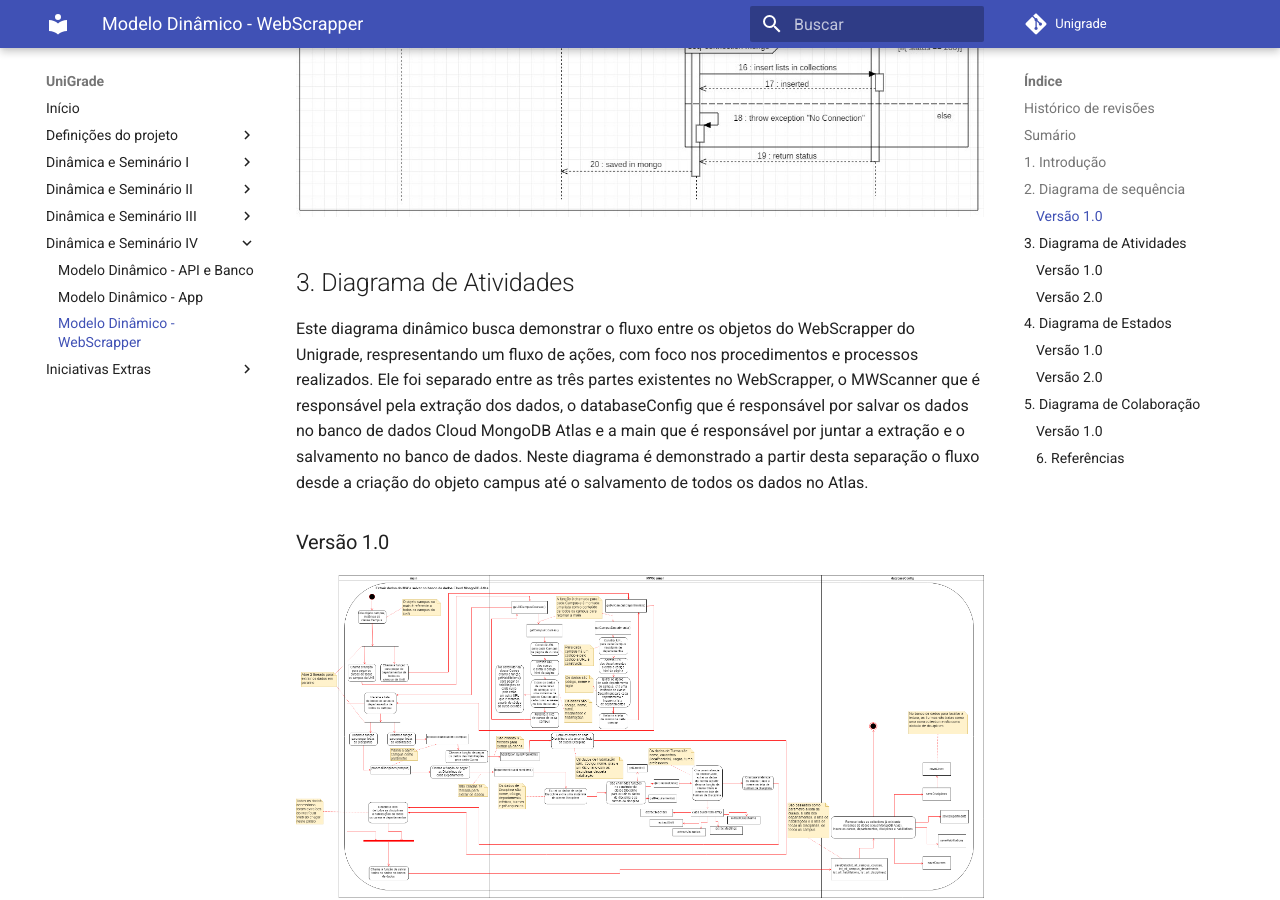
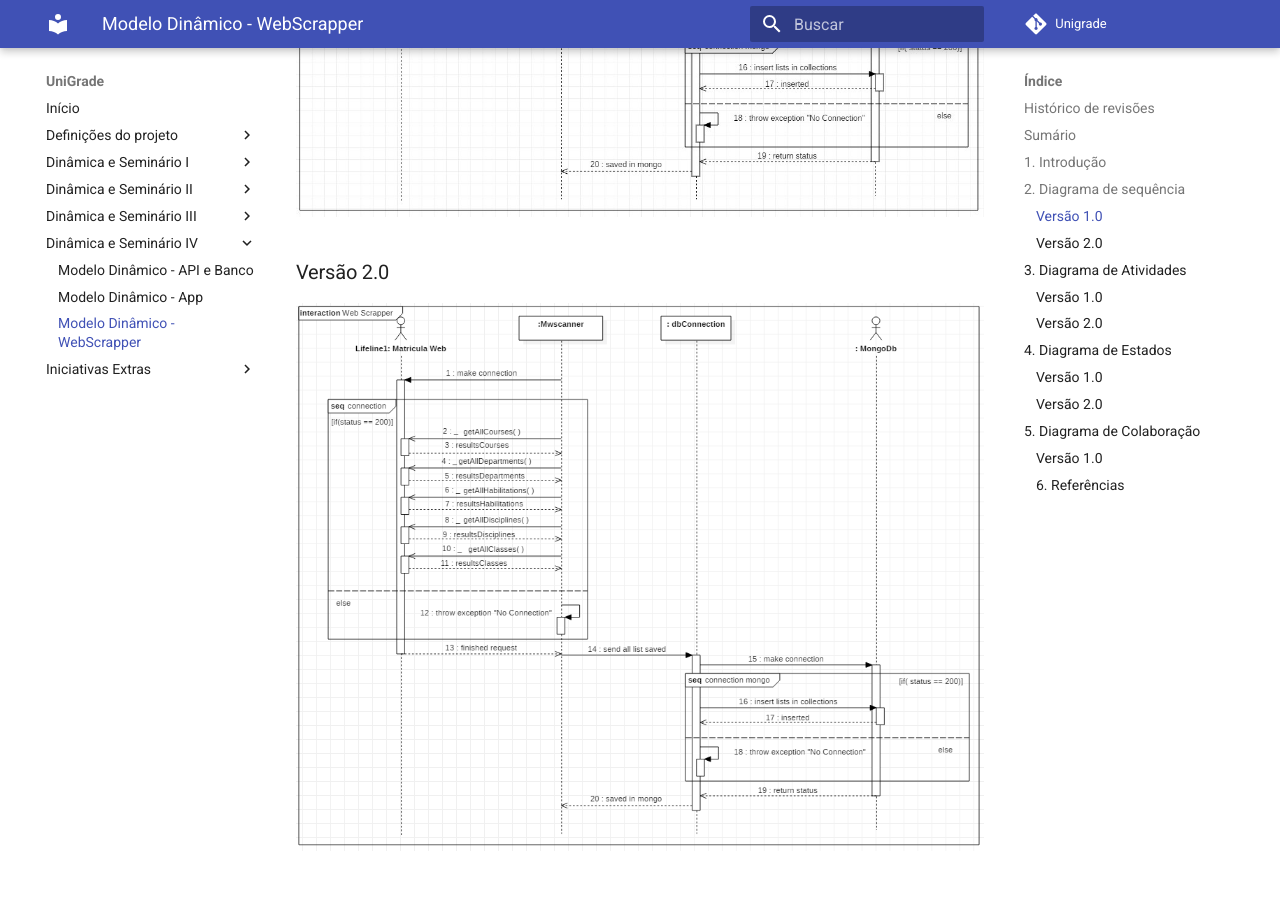
Before and after one commit to ads-unigrade-2019-1/Wiki, an MkDocs documentation site: the page built from docs/dinamica04/webscrapper.md, in a window 1280 px wide and 900 px high, scrolled down 1745 px. Built offline with MkDocs 1.6.1 and Material for MkDocs 9.7.7, drawn with Linux system fonts in a browser that asks for light colours.

Commit message:
Corrected the sequence diagram in webscrapper

```diff
--- a/docs/dinamica04/webscrapper.md
+++ b/docs/dinamica04/webscrapper.md
@@ -33,6 +33,10 @@
 ### Versão 1.0
 
 [![SequencialDiagram](img/webScrapperSequentialDiagram.jpeg)](img/webScrapperSequentialDiagram.jpeg)
+
+### Versão 2.0
+
+[![SequenceDiagram2](img/Diagrama_sequencia_v2_MSscanner.png)](img/Diagrama_sequencia_v2_MSscanner.png)
 
 ## 3. Diagrama de Atividades
 
```
Also changed, not shown: docs/dinamica04/img/Diagrama_sequencia_v2_MSscanner.png (added).
